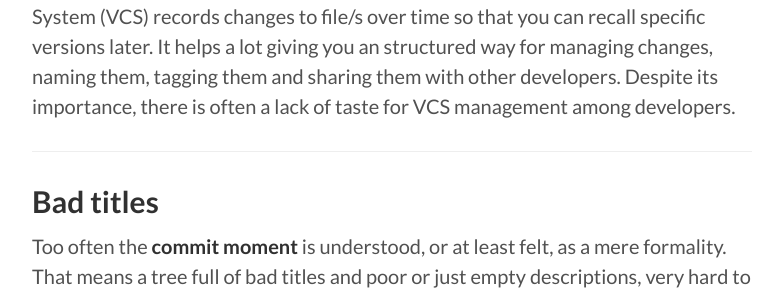
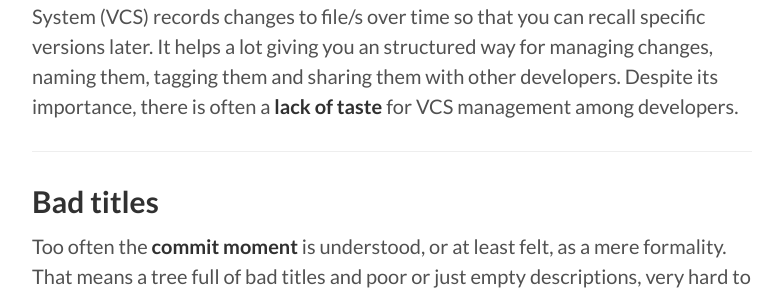
Before and after one commit to grosshat/grosshat.github.io, a Jekyll site: the page built from _posts/2014-04-01-source-code-management-quality.md, in a window 1280 px wide. Shown: the part 320-610 px from the top of the page, without its empty margins (248-1031 px from the left). Built offline with Jekyll 4.4.1, drawn with Linux system fonts in a browser that asks for light colours; Markdown is read by kramdown in place of the engine named in the settings; comment, search, counter and statistics services are not loaded; some of the changed text lies outside the part shown.

```diff
--- a/_posts/2014-04-01-source-code-management-quality.md
+++ b/_posts/2014-04-01-source-code-management-quality.md
@@ -11,7 +11,7 @@ When you start to use it, you don't even know how you survived before. Version
 Control System (VCS) records changes to file/s over time so that you can recall
 specific versions later. It helps a lot giving you an structured way for
 managing changes, naming them, tagging them and sharing them with other
-developers. Despite its importance, there is often a lack of taste for VCS
+developers. Despite its importance, there is often a **lack of taste** for VCS
 management among developers.
 
 ---
```
